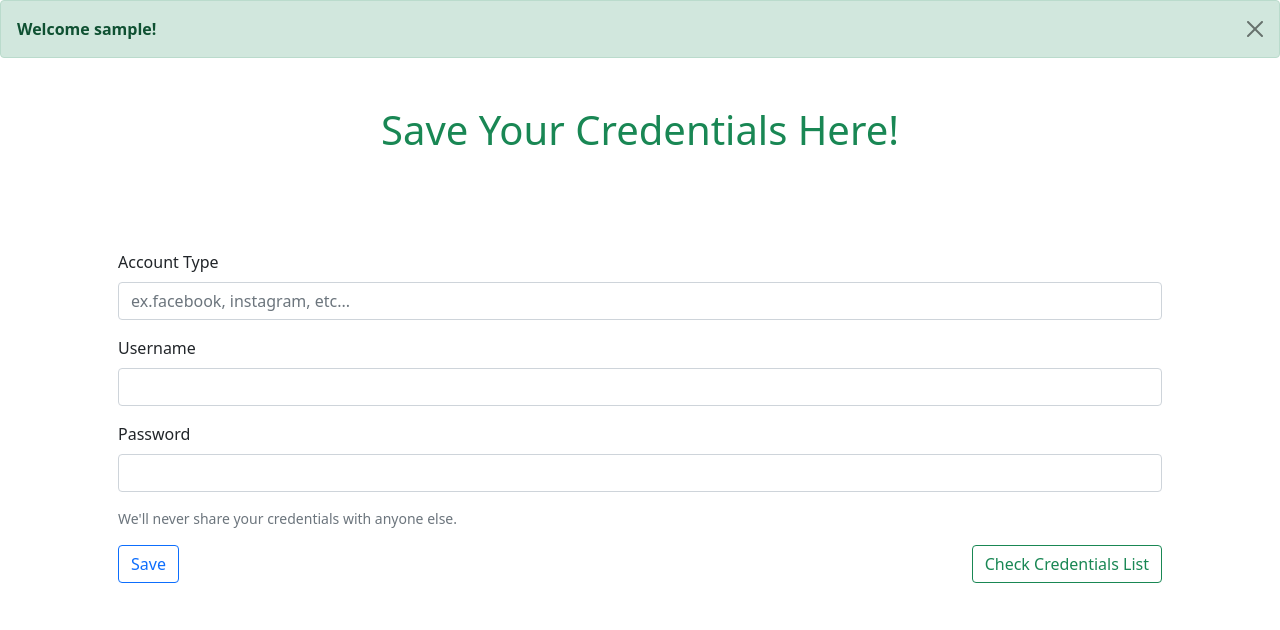
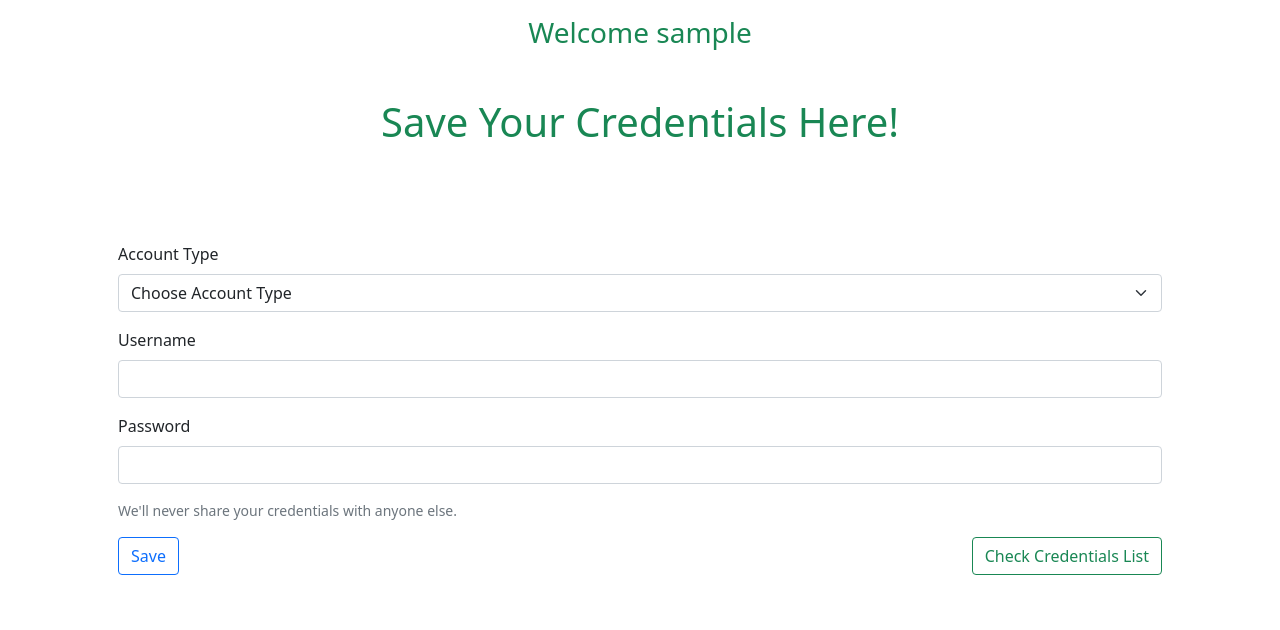
Before and after one commit to ChristC9/django-credentials-saver, a Django app: page / in a window 1280 px wide. Shown: the top 630 px of the page. Run offline with Django 4.2, Linux system fonts and the light colour scheme; the visitor is signed in with stand-in values (Sample User, id 1); parts of the project's set-up code (start-up, migrations or seed data) failed here and were passed over.

Commit message:
add options in form

```diff
--- a/pwsaver/templates/pwsaver/credentialsform.html
+++ b/pwsaver/templates/pwsaver/credentialsform.html
@@ -1,18 +1,28 @@
 {% extends 'base/base.html' %}
 {% block content %}
-{% if request.user.is_authenticated %}
-<div class="alert alert-success alert-dismissible fade show" role="alert">
-  <strong>Welcome {{request.user.username}}!</strong>
-  <button type="button" class="btn-close" data-bs-dismiss="alert" aria-label="Close"></button>
-</div>
-{% else %}
-{% endif %}
+
+<h1 class="text-success text-center my-3 fs-3">Welcome {{request.user.username}}</h1>
 <h1 class="text-success my-5 text-center">Save Your Credentials Here!</h1>
 <form method="post" enctype="multipart/form-data" class="container p-5">
     {% csrf_token %}
     <div class="mb-3">
-      <label for="exampleInputEmail1" class="form-label">Account Type</label>
-      <input type="text" class="form-control" id="exampleInputEmail1" aria-describedby="emailHelp" name="account_type" placeholder="ex.facebook, instagram, etc..." required>
+      <label for="exampleInputPassword1" class="form-label">Account Type</label>
+      <select class="form-select" aria-label="Default select example" name="account_type">
+        <option selected>Choose Account Type</option>
+        <option value="Github">GitHub</option>
+        <option value="Dockerhub">DockerHub</option>
+        <option value="Microsoft">Microsoft</option>
+        <option value="Amazon">Amazon</option>
+        <option value="Google">Google</option>
+        <option value="Facebook">Facebook</option>
+        <option value="Twitter">Twitter</option>
+        <option value="Linkedin">Linkedin</option>
+        <option value="Instagram">Instagram</option>
+        <option value="Heroku">Heroku</option>
+        <option value="Steam">Steam</option>
+        <option value="Origin">Origin</option>
+        <option value="Postgres14">Postgres14</option>
+      </select>
     </div>
     <div class="mb-3">
       <label for="exampleInputPassword1" class="form-label">Username</label>
```
